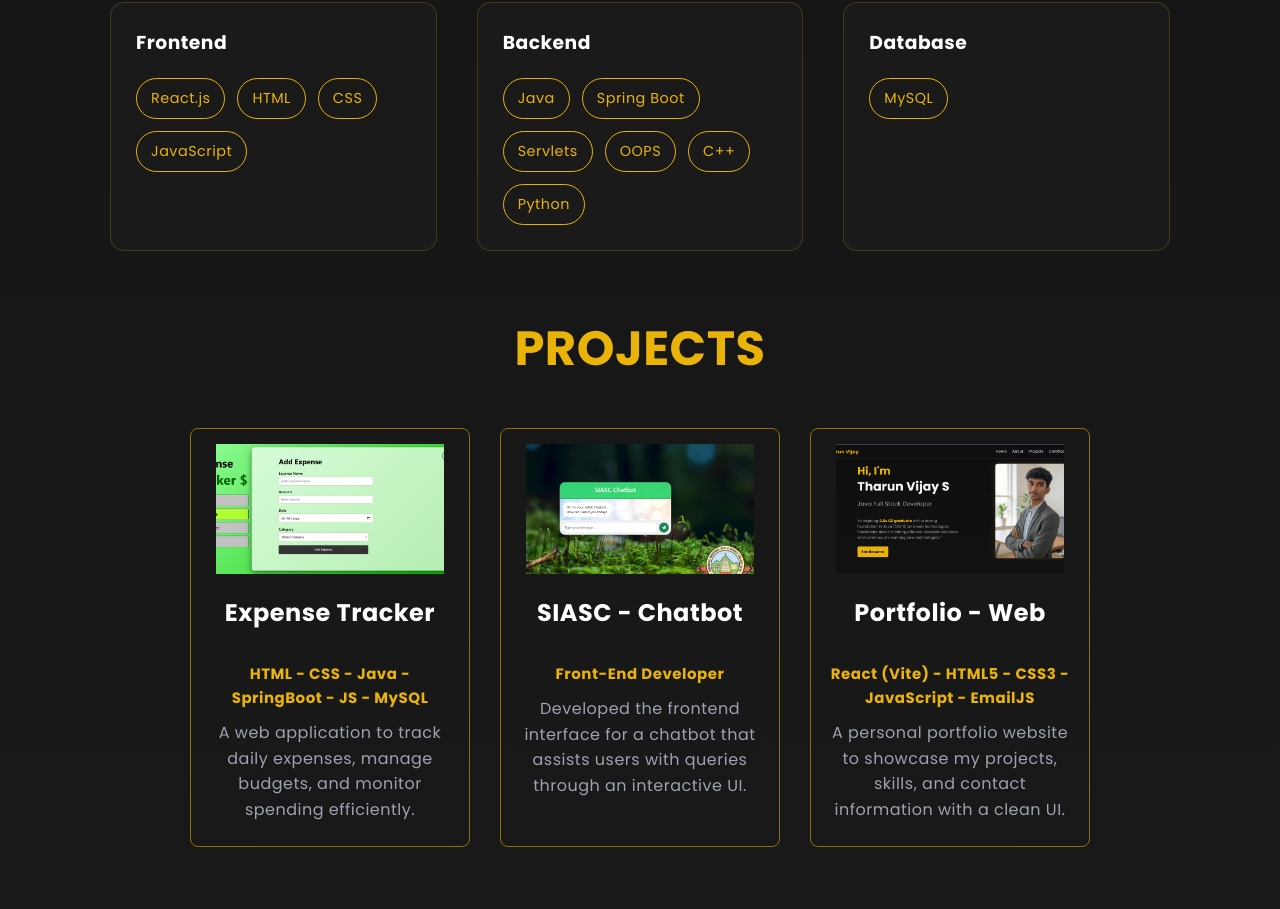
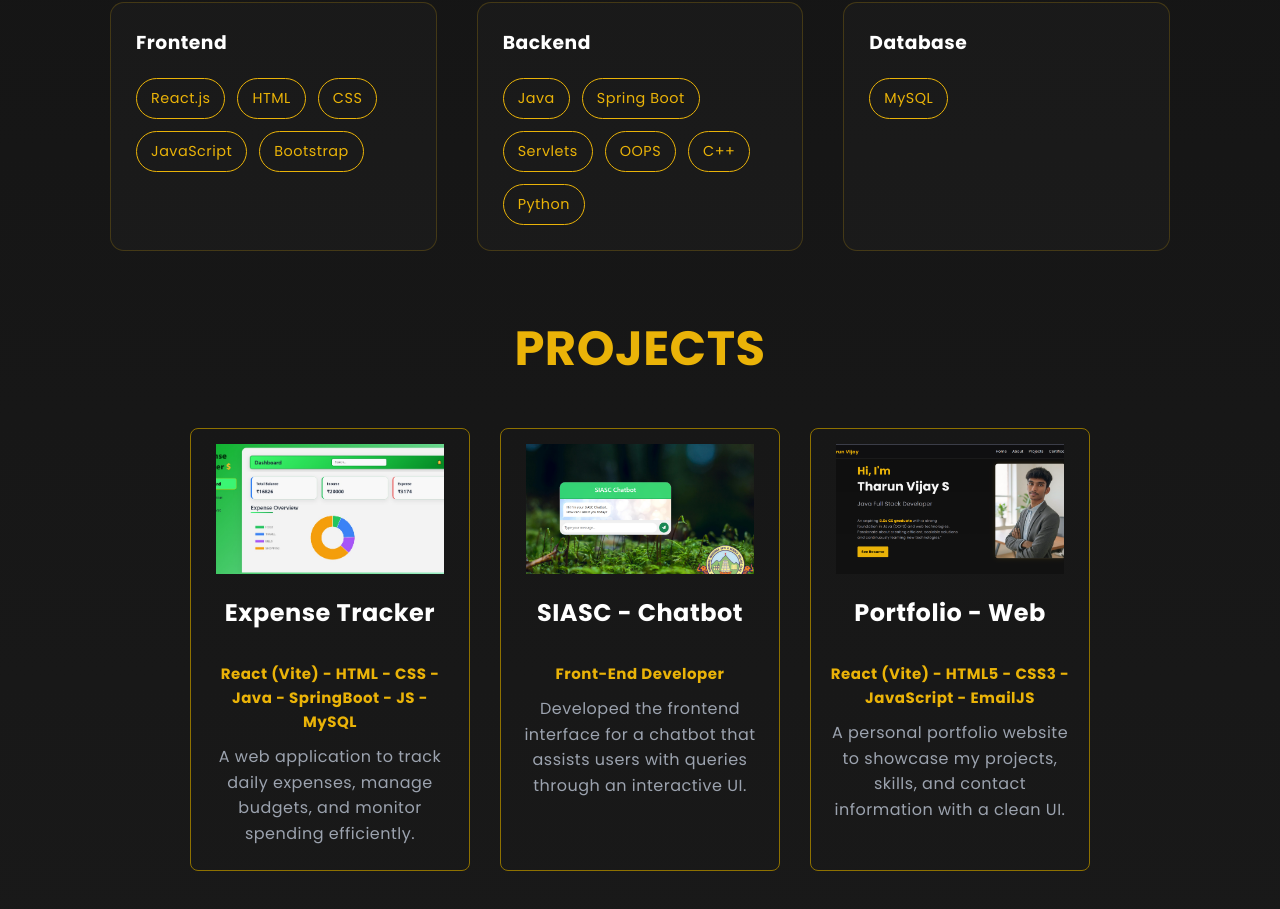
Before and after one commit to TharunVijai/portfolio-web, a React (Vite) app: page / in a window 1280 px wide. Shown: the part 1700-2609 px from the top of the page. Built offline with nearby package versions, Linux system fonts and the light colour scheme.

Commit message:
updated expensetracker

```diff
--- a/src/Components/Projects.jsx
+++ b/src/Components/Projects.jsx
@@ -9,9 +9,9 @@ const Projects = () => {
           <div className='projects-container'>
 
             <div className="project-card ">
-            <img src="expensetracker.png" alt="" />
+            <img src="expensetrackernew.png" alt="" />
             <h2>Expense Tracker</h2>
-            <h3>HTML - CSS - Java - SpringBoot - JS - MySQL</h3>
+            <h3>React (Vite) - HTML - CSS - Java - SpringBoot - JS - MySQL</h3>
             <div className='desc'><p>A web application to track daily expenses, manage budgets, and monitor spending efficiently.</p></div>
             <a href="#" className='button-common'>Link</a>
             </div>
--- a/src/Components/Skills.jsx
+++ b/src/Components/Skills.jsx
@@ -16,6 +16,7 @@ const Skills = () => {
             <span className="skill-pill">HTML</span>
             <span className="skill-pill">CSS</span>
             <span className="skill-pill">JavaScript</span>
+            <span className="skill-pill">Bootstrap</span>
           </div>
         </div>
 
```
Also changed, not shown: public/expensetracker.jpeg (added), public/expensetrackernew.png (added).
